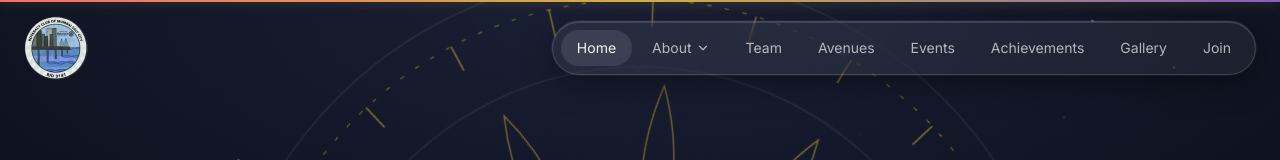
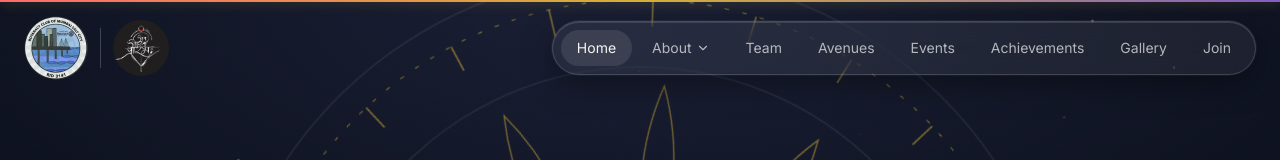
Before and after one commit to Spider2011/RC-Mumbai-Salt-City, a Next.js app: page / in a window 1280 px wide. Shown: the top 160 px of the page. Built offline with nearby package versions, Linux system fonts and the light colour scheme; a web font is replaced by a local one.

Commit message:
feat(nav): add divider and year theme logo beside the club logo

```diff
--- a/components/ui/GlassNav.tsx
+++ b/components/ui/GlassNav.tsx
@@ -43,11 +43,11 @@ export function GlassNav() {
         animate="visible"
         className="fixed inset-x-4 top-4 z-30 flex items-center justify-between md:inset-x-6"
       >
-        {/* Logo */}
+        {/* Logo lockup: club logo · divider · year logo */}
         <Link
           href="/"
           aria-label={`${SITE.shortName} home`}
-          className="flex h-16 w-16 items-center justify-center rounded-full transition-transform hover:scale-105"
+          className="flex items-center gap-3 transition-transform hover:scale-[1.03]"
         >
           <Image
             src="/images/logo.png"
@@ -56,6 +56,15 @@ export function GlassNav() {
             height={64}
             priority
             className="h-16 w-16 rounded-full"
+          />
+          <span aria-hidden className="h-10 w-px bg-white/20" />
+          <Image
+            src="/images/year-logo.png"
+            alt="अन्त अस्ति प्रारम्भ — the year theme"
+            width={64}
+            height={64}
+            priority
+            className="h-14 w-14"
           />
         </Link>
 
```
Also changed, not shown: public/images/year-logo.png (added).
